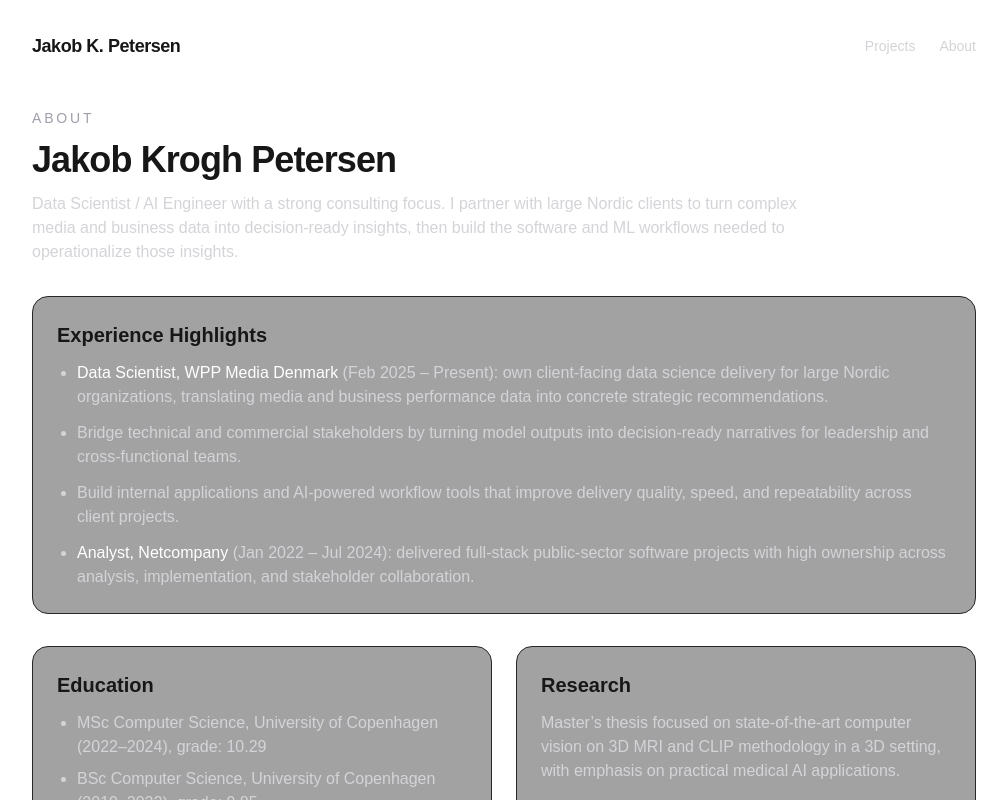
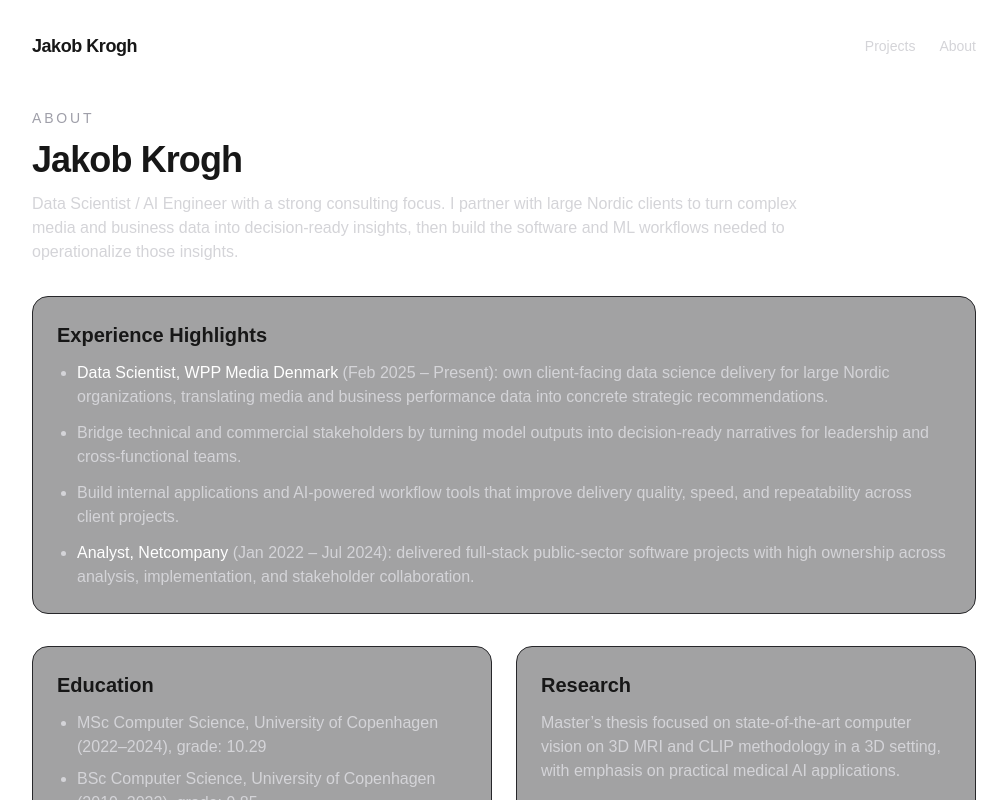
Before and after one commit to jakekrogh/z-portfolio, a Next.js app: page /about in a window 1280 px wide. Shown: the top 800 px of the page, without its empty margins (136-1143 px from the left). Built offline with nearby package versions, Linux system fonts and the light colour scheme.

Commit message:
content: update personal branding to Jakob Krogh

```diff
--- a/src/app/about/page.tsx
+++ b/src/app/about/page.tsx
@@ -3,7 +3,7 @@ export default function AboutPage() {
     <div className="space-y-8">
       <section className="space-y-3">
         <p className="text-sm uppercase tracking-[0.2em] text-zinc-400">About</p>
-        <h1 className="text-4xl font-semibold tracking-tight">Jakob Krogh Petersen</h1>
+        <h1 className="text-4xl font-semibold tracking-tight">Jakob Krogh</h1>
         <p className="max-w-3xl text-zinc-300">
           Data Scientist / AI Engineer with a strong consulting focus. I partner with large Nordic clients to turn complex media and business data into decision-ready insights, then build the software and ML workflows needed to operationalize those insights.
         </p>
--- a/src/app/layout.tsx
+++ b/src/app/layout.tsx
@@ -14,7 +14,7 @@ const geistMono = Geist_Mono({
 });
 
 export const metadata: Metadata = {
-  title: "Jakob Krogh Petersen | Portfolio",
+  title: "Jakob Krogh | Portfolio",
   description: "Portfolio site with selected projects and background.",
 };
 
@@ -29,7 +29,7 @@ export default function RootLayout({
         <div className="mx-auto flex min-h-screen w-full max-w-5xl flex-col px-6 py-8 sm:px-10">
           <header className="mb-12 flex items-center justify-between">
             <Link href="/" className="text-lg font-semibold tracking-tight">
-              Jakob K. Petersen
+              Jakob Krogh
             </Link>
             <nav className="flex items-center gap-6 text-sm text-zinc-300">
               <Link href="/projects" className="transition hover:text-white">
```
